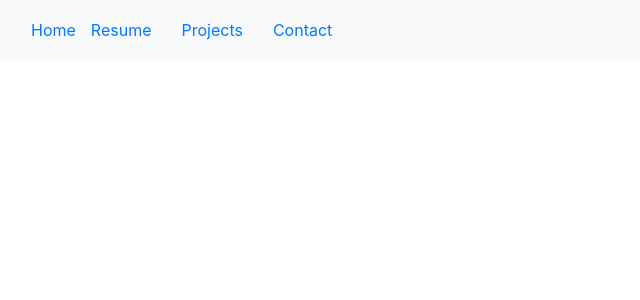
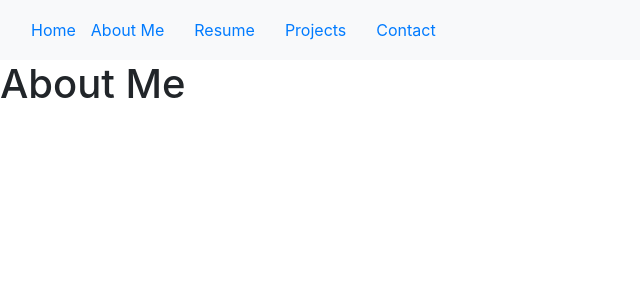
Before and after one commit to anlsim/anlsim.github.io, a React (Create React App) app: page /about in a window 1280 px wide. Shown: the top 300 px of the page, without its empty margins (0-640 px from the left). Built offline with nearby package versions, Linux system fonts and the light colour scheme.

Commit message:
Adding AboutMe Container

```diff
--- a/src/App.js
+++ b/src/App.js
@@ -12,6 +12,7 @@ import HomePage from './pages/HomePage';
 import ProjectsPage from './pages/ProjectsPage';
 import ContactPage from './pages/ContactPage';
 import ResumePage from './pages/ContactPage';
+import AboutMePage from './pages/AboutMePage';
 
 function App() {
   return (
@@ -23,6 +24,7 @@ function App() {
       <Switch>
           <div>
               <Route path="/" component= {HomePage} exact/>
+              <Route path="/about" component= {AboutMePage} />
               <Route path="/resume" component= {ResumePage} />
               <Route path="/projects" component= {ProjectsPage} />
               <Route path="/contact" component= {ContactPage} />
--- a/src/components/NavBar.js
+++ b/src/components/NavBar.js
@@ -13,6 +13,7 @@ const NavBar = () => {
           </button>
           <div className="collapse navbar-collapse" id="navbarSupportedContent">
               <div className='options'>
+                  <Link className='option' to="/About">About Me</Link>
                   <Link className='option' to="/Resume">Resume</Link>
 
                   <Link className='option' to="/projects">Projects</Link>
--- /dev/null
+++ b/src/pages/AboutMePage.js
@@ -0,0 +1,14 @@
+import React from 'react'
+import { Container } from 'react-bootstrap'
+
+const AboutMePage = () => {
+    return (
+        <div>
+
+            <h1>About Me</h1>
+
+        </div>
+    )
+}
+
+export default AboutMePage;
--- a/src/pages/ContactPage.js
+++ b/src/pages/ContactPage.js
@@ -3,9 +3,9 @@ import React from 'react'
 const ContactPage = () => {
     return (
         <div>
-
+            <h1>Contact Me</h1>
         </div>
     )
 }
 
-export default ContactPage
+export default ContactPage;
```
